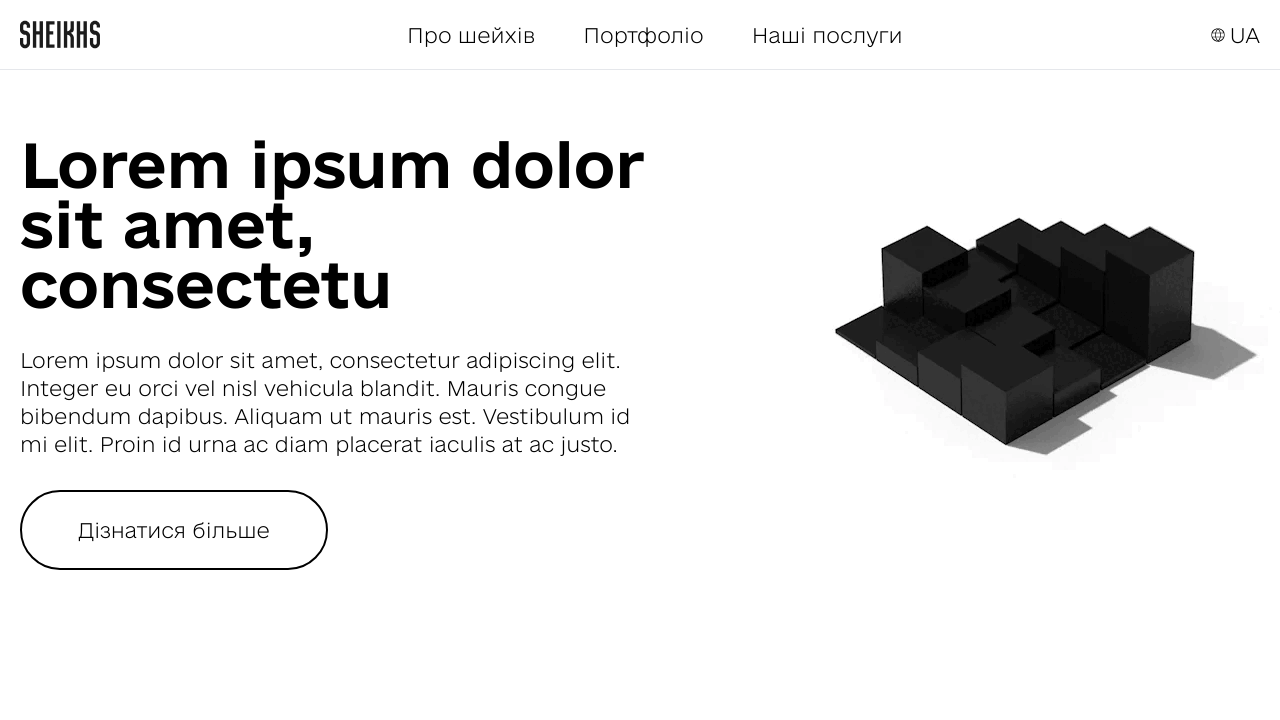
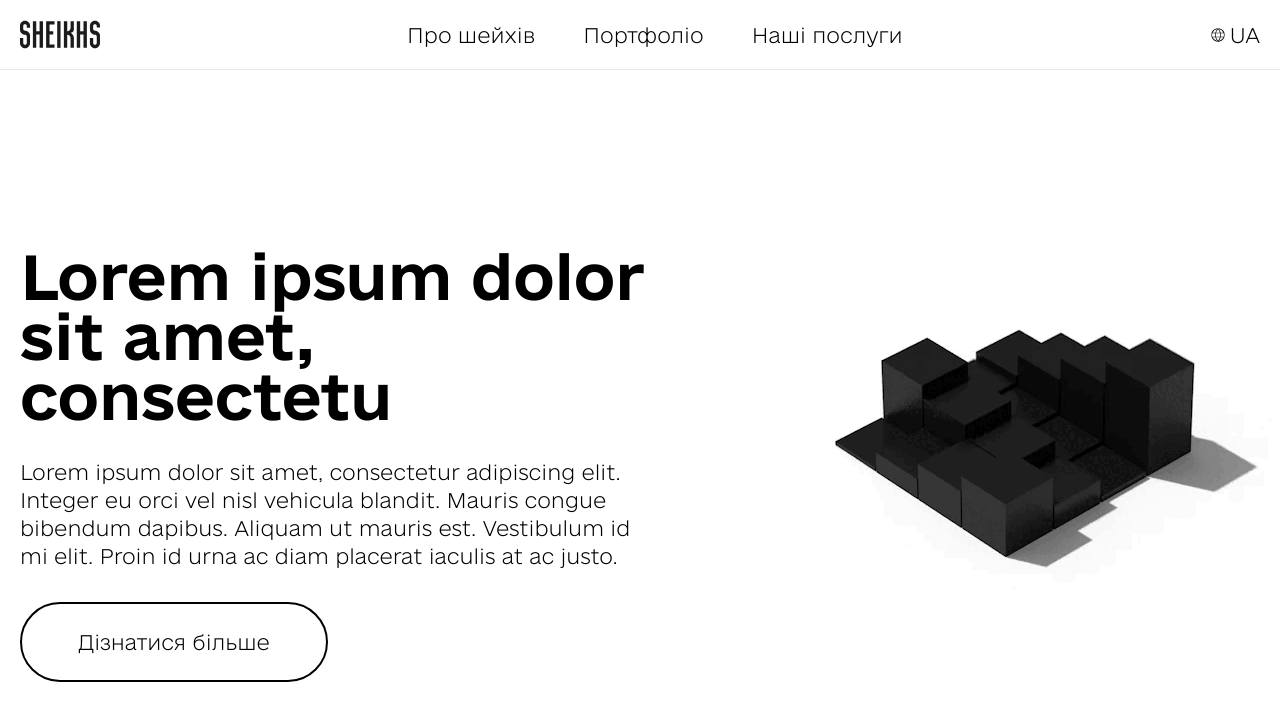
Before and after one commit to s0nyseventeen/sheikhs2, a React (Vite) app: page / in a window 1280 px wide. Shown: the top 720 px of the page. Built offline with nearby package versions, Linux system fonts and the light colour scheme; the HTML template or start-up script is replaced by a standard one.

Commit message:
Add bottom margin to the Hero component to create space between it and the CompanyVideo component

```diff
--- a/src/components/Hero.tsx
+++ b/src/components/Hero.tsx
@@ -2,7 +2,7 @@ import Button from "./Button";
 
 export default function Hero() {
   return (
-    <main className="grid grid-cols-2 place-items-end ml-5">
+    <main className="grid grid-cols-2 place-items-end ml-5 my-28">
       <div>
         <div className="flex flex-col gap-8">
           <h1 className="font-eukrBold text-6xl">
```
